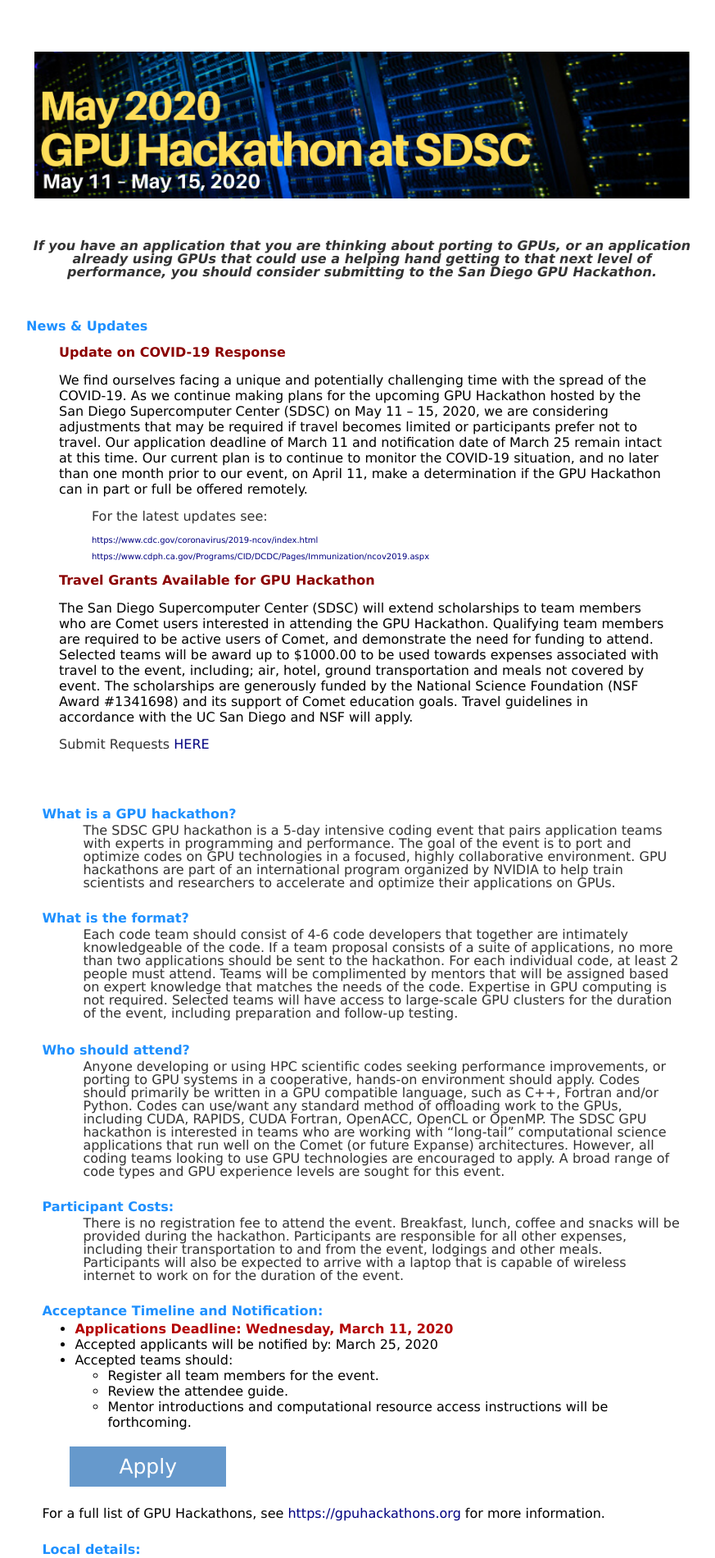
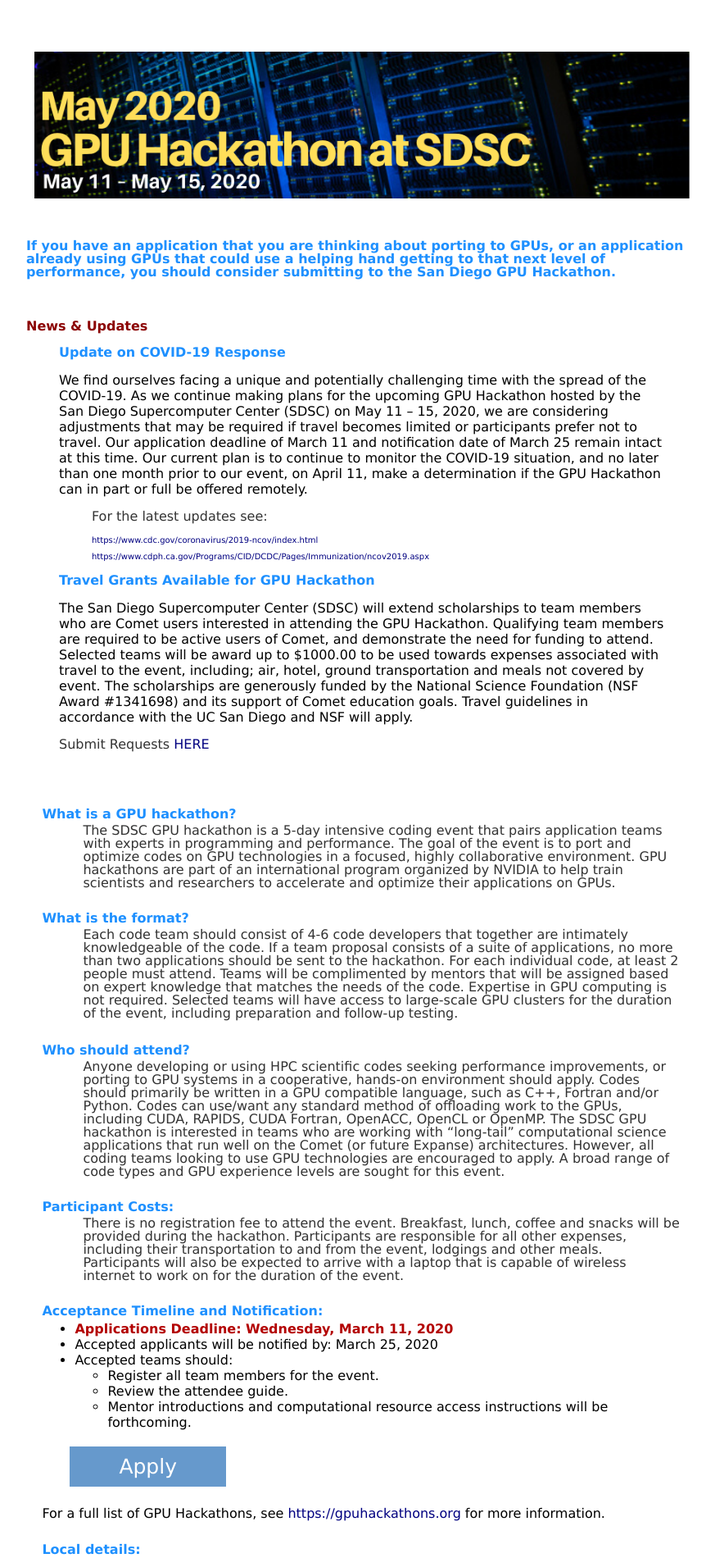
Before and after one commit to sdsc-hpc-training/sdsc-hpc-training.github.io, a Jekyll site: the page built from gpuhackathon/index.html, in a window 1280 px wide. Shown: the top 1900 px of the page at 82% size, without its empty margins (198-1071 px from the left). Built offline with Jekyll 4.4.1, drawn with Linux system fonts in a browser that asks for light colours.

Commit message:
Update index.html

```diff
--- a/gpuhackathon/index.html
+++ b/gpuhackathon/index.html
@@ -9,7 +9,7 @@
 <tr><td align='left' valign='top'>&nbsp; </td></tr>
 <tr><td align='left' valign='top'>&nbsp; </td></tr>
 <tr><td align='center' valign='top'>
-<p class="italic"><b>If you have an application that you are thinking about porting to GPUs,
+<p class="sectitle"><b>If you have an application that you are thinking about porting to GPUs,
 or an application already using GPUs that could use a helping hand getting to
 that next level of performance, you should consider submitting to the
 San Diego GPU Hackathon.</b></p>
@@ -17,9 +17,9 @@
 <tr><td align='left' valign='top'>&nbsp; </td></tr>
 <tr><td align='left' valign='top'>&nbsp; </td></tr>
 <tr><td align='left' valign='top'>
-<p class="sectitle">News & Updates</p>
+<p class="news">News & Updates</p>
 <blockquote>
-<p class="news">Update on COVID-19 Response</p>
+<p class="sectitle">Update on COVID-19 Response</p>
 We find ourselves facing a unique and potentially challenging time with the spread of the COVID-19.
 As we continue making plans for the upcoming GPU Hackathon hosted by the San Diego Supercomputer Center
 (SDSC) on May 11 – 15, 2020, we are considering adjustments that may be required if travel becomes
@@ -33,7 +33,7 @@
 </p>
 </blockquote>
 <blockquote>
-<p class="news">Travel Grants Available for GPU Hackathon</p>
+<p class="sectitle">Travel Grants Available for GPU Hackathon</p>
 The San Diego Supercomputer Center (SDSC) will extend scholarships to team members
 who are Comet users interested in attending the GPU Hackathon.  Qualifying team members
 are required to be active users of Comet, and demonstrate the need for funding to attend.
```
